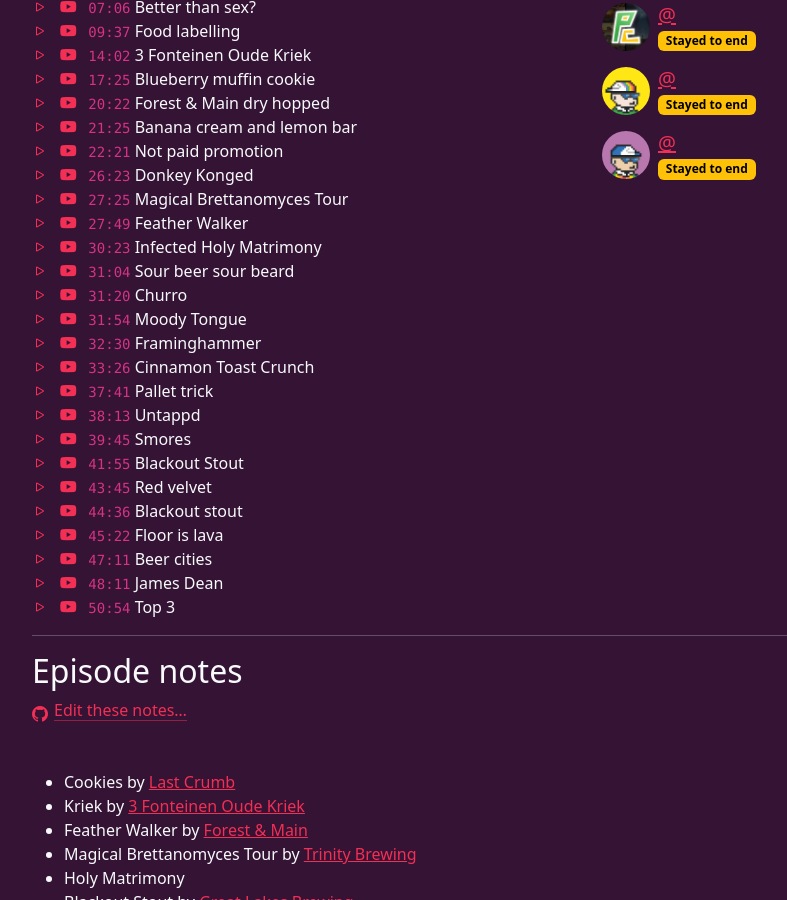
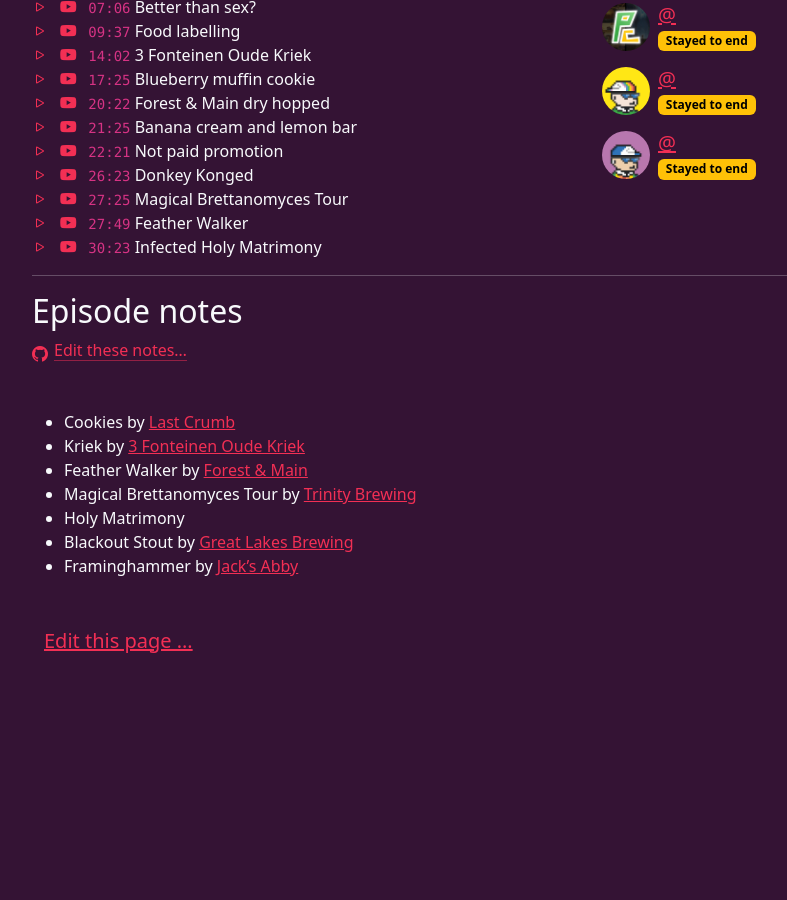
Before and after one commit to community-service/hour.gg, a Jekyll site: the page built from _episodes/2024-04-16-episode-119.md, in a window 1280 px wide and 900 px high, scrolled down 471 px. Shown: the whole window, without its empty margins (50-837 px from the left). Built offline with Jekyll 4.4.1, drawn with Linux system fonts in a browser that asks for light colours; after the commit the page ends 1199 px from its top, so only the background shows below that.

Commit message:
publish 120

```diff
--- a/_episodes/2024-04-16-episode-119.md
+++ b/_episodes/2024-04-16-episode-119.md
@@ -44,36 +44,6 @@ timeline:
     title: Feather Walker
   - seconds: 1823
     title: Infected Holy Matrimony
-  - seconds: 1864
-    title: Sour beer sour beard
-  - seconds: 1880
-    title: Churro
-  - seconds: 1914
-    title: Moody Tongue
-  - seconds: 1950
-    title: Framinghammer
-  - seconds: 2006
-    title: Cinnamon Toast Crunch
-  - seconds: 2261
-    title: Pallet trick
-  - seconds: 2293
-    title: Untappd
-  - seconds: 2385
-    title: Smores
-  - seconds: 2515
-    title: Blackout Stout
-  - seconds: 2625
-    title: Red velvet
-  - seconds: 2676
-    title: Blackout stout
-  - seconds: 2722
-    title: Floor is lava
-  - seconds: 2831
-    title: Beer cities
-  - seconds: 2891
-    title: James Dean
-  - seconds: 3054
-    title: Top 3
 # File information
 enclosure-url: https://media.phor.net/csh/2024-04-16-episode-119.m4a
 enclosure-length: 41459354
```
Also changed, not shown: _episodes/2024-04-23-episode-120.md (renamed from _episodes/2024-04-30-episode-120.md, +6 -6 lines).
